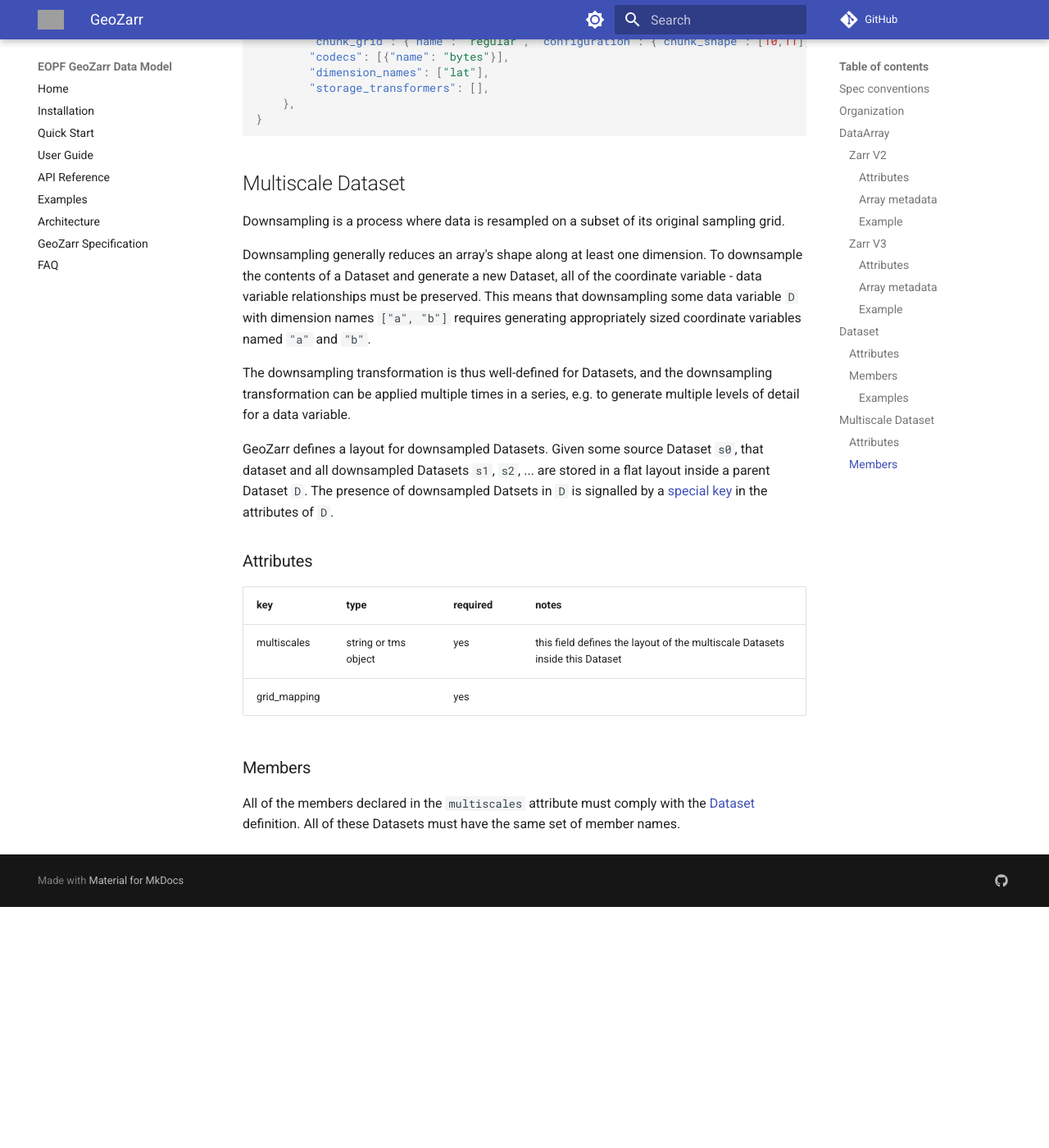
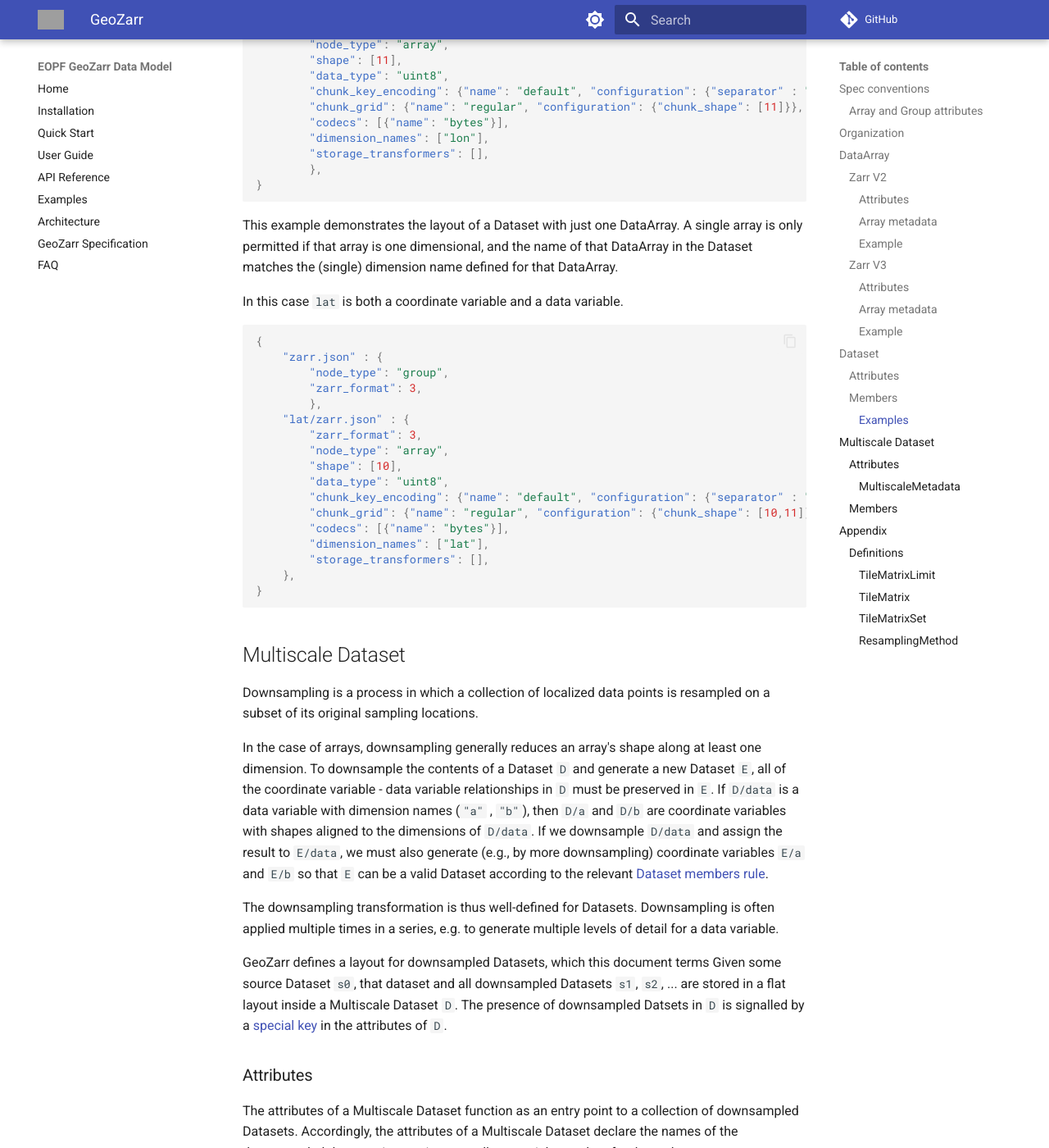
Before and after one commit to d-v-b/data-model, an MkDocs documentation site: the page built from docs/geozarr-minispec.md, in a window 1280 px wide and 1400 px high, scrolled down 3905 px. Shown: the whole window at 82% size. Built offline with MkDocs 1.6.1 and Material for MkDocs 9.7.7, drawn with Linux system fonts in a browser that asks for light colours; comment, search, counter and statistics services are not loaded; before the commit the page ends 5011 px from its top, so only the background shows below that; some of the changed text lies outside the part shown; grey boxes are pictures that could not be loaded.

Commit message:
update minispec

```diff
--- a/docs/geozarr.md
+++ b/docs/geozarr-minispec.md
@@ -1,26 +1,26 @@
 # GeoZarr
 
-This document specifies the GeoZarr model used in this repository.
+This document specifies the GeoZarr model used in this repository. It's a "mini" version of the [official GeoZarr spec](https://zarr.dev/geozarr-spec/documents/standard/template/geozarr-spec.html)
 
 ## Spec conventions
 
-This document only defines rules for a finite subset of keys in Zarr array
-and group attributes. Unless otherwise stated, external keys in Zarr array and group attributes are
-consistent with this specification.
+### Array and Group attributes
+This document only defines rules for a finite subset of the keys in Zarr array
+and group attributes. Unless otherwise stated, any external keys in Zarr array and group attributes are consistent with this specification. This means this specification composes with the presence of, e.g., [CF metadata](https://cfconventions.org/), at different levels of the Zarr hierarchy.
 
 ## Organization
 
 GeoZarr defines a Zarr hierarchy, i.e. a particular arrangements of Zarr arrays and groups, and
 their attributes. This document defines that hierarchy from the bottom-up, starting with arrays
-and their attributes before moving to groups and their attributes.
+and their attributes before moving to higher-level structures, like groups and their attributes.
 
-The GeoZarr specification can be implemented in Zarr V2 and V3.
+The GeoZarr specification can be implemented in Zarr V2 and V3. The main difference between the Zarr V2 and Zarr V3 implementations is how the dimension names of an array are specified.
 
 ## DataArray
 
 A DataArray is a Zarr array with named axes. The structure of a DataArray depends on the Zarr format.
 
-This section contains the rules for individual DataArrays. Additional
+This section contains the rules for *individual* DataArrays. Additional
 constraints on collectiosn of DataArrays are defined in the section on [Datasets](#dataset)
 
 ### Zarr V2
@@ -33,7 +33,13 @@
 
 #### Array metadata
 
-DataArrays must have at least 1 dimension, i.e. scalar DataArrays are not allowed.
+Zarr V2 DataArrays must have at least 1 dimension, i.e. scalar Zarr V2 DataArrays are not allowed.
+
+In tabular form:
+
+| attribute | constraint | notes |
+|-----| ----------| ----- |
+| `shape` | at least 1 element | No scalar arrays allowed
 
 #### Example
 
@@ -64,7 +70,17 @@
 
 #### Array metadata
 
-DataArrays must have at least 1 dimension, i.e. scalar DataArrays are not allowed.
+Zarr V3 DataArrays must have at least 1 dimension, i.e. scalar Zarr V3 DataArrays are not allowed. The
+`dimension_names` attribute of a Zarr V3 DataArray must be set, the elements of `dimension_names` must
+all be strings, and they must all be unique.
+
+In tabular form:
+
+| attribute | constraint | notes |
+|-----| ----------| ----- |
+| `shape` | at least 1 element | No scalar arrays allowed
+| `dimension_names` | an array of unique strings | all array axes must be uniquely named.
+
 
 #### Example
 
@@ -185,31 +201,82 @@
 
 ## Multiscale Dataset
 
-Downsampling is a process where data is resampled on a subset of its original sampling grid.
+Downsampling is a process in which a collection of localized data points is resampled on a subset of its original sampling locations.
 
-Downsampling generally reduces an array's shape along at least one dimension. To downsample the
-contents of a Dataset and generate a new Dataset, all of the coordinate variable - data variable
-relationships must be preserved. This means that downsampling some data variable `D` with
-dimension names `["a", "b"]` requires generating appropriately sized coordinate variables named
- `"a"` and `"b"`.
+In the case of arrays, downsampling generally reduces an array's shape along at least one dimension. To downsample the
+contents of a Dataset `D` and generate a new Dataset `E`, all of the coordinate variable - data variable
+relationships in `D` must be preserved in `E`. If `D/data` is a data variable with dimension names (`"a"` , `"b"`), then `D/a` and `D/b` are coordinate variables with shapes aligned to the dimensions of `D/data`. If we downsample `D/data` and assign the result to `E/data`, we must also generate (e.g., by more downsampling) coordinate variables `E/a` and `E/b` so that `E` can be a valid Dataset according to the relevant [Dataset members rule](#members).
 
-The downsampling transformation is thus well-defined for Datasets, and the downsampling
-transformation can be applied multiple times in a series, e.g. to generate multiple levels of
+The downsampling transformation is thus well-defined for Datasets. Downsampling
+is often applied multiple times in a series, e.g. to generate multiple levels of
 detail for a data variable.
 
-GeoZarr defines a layout for downsampled Datasets. Given some source Dataset `s0`,
-that dataset and all downsampled Datasets `s1`, `s2`, ... are stored in a flat layout inside a parent Dataset
+GeoZarr defines a layout for downsampled Datasets, which this document terms Given some source Dataset `s0`,
+that dataset and all downsampled Datasets `s1`, `s2`, ... are stored in a flat layout inside a Multiscale Dataset
  `D`. The presence of downsampled Datsets in `D` is signalled by a [special key](#attributes-3) in the attributes of `D`.
 
 ### Attributes
 
+The attributes of a Multiscale Dataset function as an entry point to a collection of downsampled Datasets. Accordingly, the attributes of a Multiscale Dataset declare the names of the downsampled datasets it contains, as well as spatial metadata for those datasets.
+
 | key | type | required | notes |
 |-----| ------| ----------| ----- |
-| multiscales | string or tms object  | yes | this field defines the layout of the multiscale Datasets inside this Dataset  |
-| grid_mapping | <string or ...>  | yes | |
+| `"multiscales"` | [`MultiscaleMetadata`](#multiscalemetadata)  | yes | this field defines the layout of the multiscale Datasets inside this Dataset  |
 
+#### MultiscaleMetadata
+
+`MultiscaleMetadata` is a JSON object that declares the names of the downsampled Datasets inside a Multiscale Dataset, as well as the downsampling method used. This object has the following structure:
+
+| key | type | required | notes |
+|-----| ------| ----------| ----- |
+| `"resampling_method"` | [ResamplingMethod](#resamplingmethod) | yes | This is a string that declares the resampling method used to create the downsampled datasets.
+| `"tile_matrix_set"` | [TileMatrixSet](#tilematrixset) or string | yes | This object declares the names of the downsampled Datasets. If `"tile_matrix_set"` is a string, it must be the name of a well-known [`TileMatrixSet`](https://docs.ogc.org/is/17-083r4/17-083r4.html#toc48).
+| `"tile_matrix_limit"` | {`string`: [TileMatrixLimit](#tilematrixlimit)} | no |
 
 ### Members
 
 All of the members declared in the `multiscales` attribute must comply with the [Dataset](#dataset) definition. All of these Datasets must
-have the same set of member names.
+have the exact same set of member names.
+
+## Appendix
+
+### Definitions
+
+#### TileMatrixLimit
+
+| key | type | required | notes |
+|-----| ------| ----------| ----- |
+| `"tileMatrix"` | string | yes | |
+| `"minTileCol"` |  int | yes | | |
+| `"minTileRow"` | int | yes | |
+| `"maxTileCol"` | int | yes | |
+| `"maxTileRow"` | int | yes | |
+
+#### TileMatrix
+
+| key | type | required | notes |
+|-----| ------| ----------| ----- |
+| `"id"` | string | yes | |
+| `"scaleDenominator"` | float | yes | |
+| `"cellSize"` | float | yes | |
+| `"pointOfOrigin"` | [float, float] | yes | |
+| `"tileWidth"` | int | yes | |
+| `"tileHeight"` | int | yes | |
+| `"matrixWidth"` | int | yes | |
+| `"matrixHeight"` | int | yes | |
+
+
+#### TileMatrixSet
+
+| key | type | required | notes |
+|-----| ------| ----------| ----- |
+| `"id"` | string | yes | |
+| `"title"` | string | no | |
+| `"crs"` | string | no | |
+| `"supportedCRS"` | string | no | |
+| `"orderedAxes"` | [str, str] | no | |
+| `"tileMatrices"` | [[TileMatrix](#tilematrix), ...] | yes | May not be empty |
+
+#### ResamplingMethod
+
+This is a string literal defined [here](https://zarr.dev/geozarr-spec/documents/standard/template/geozarr-spec.html#_71eeacb0-5e4e-8a8e-5714-02fc0838075b).
```
